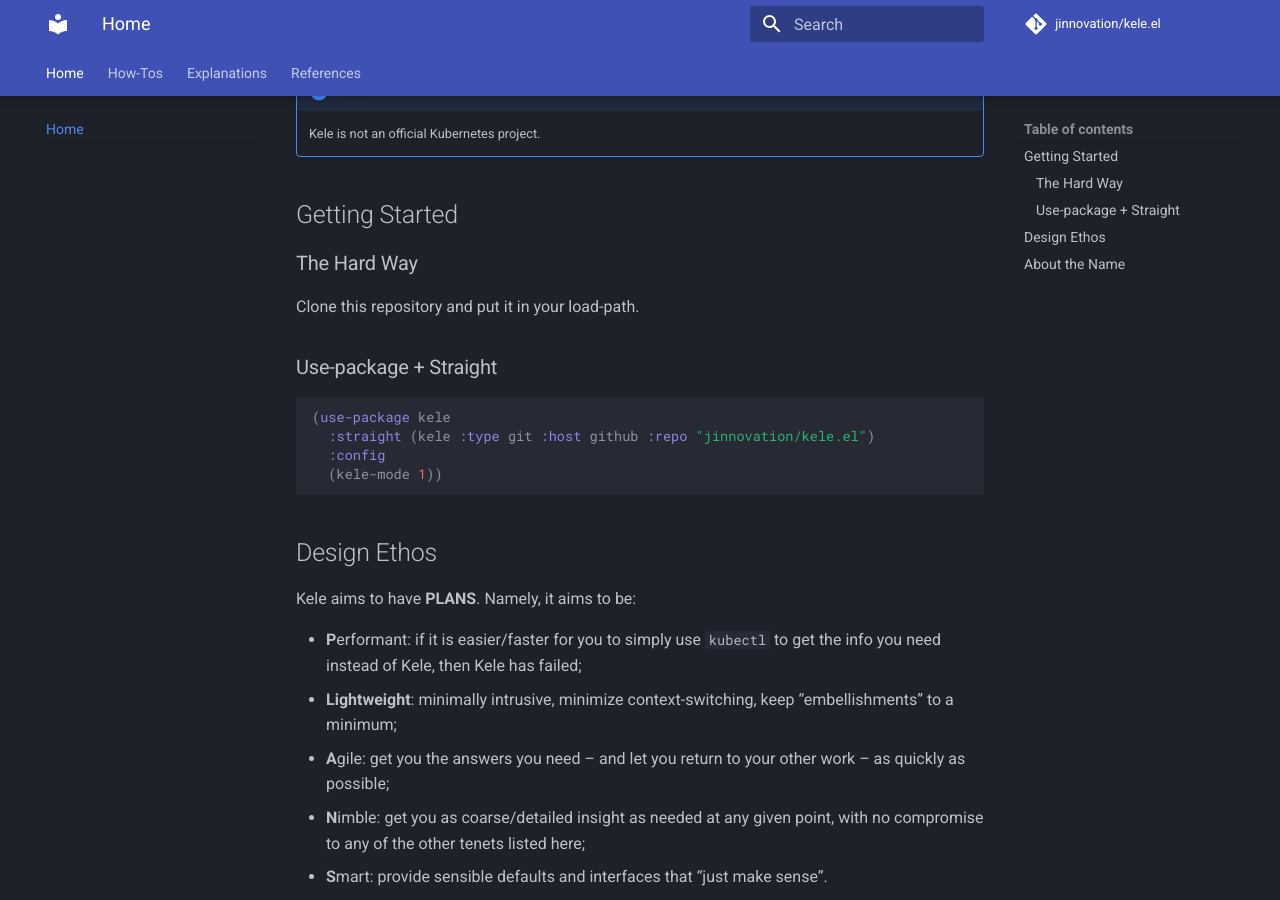
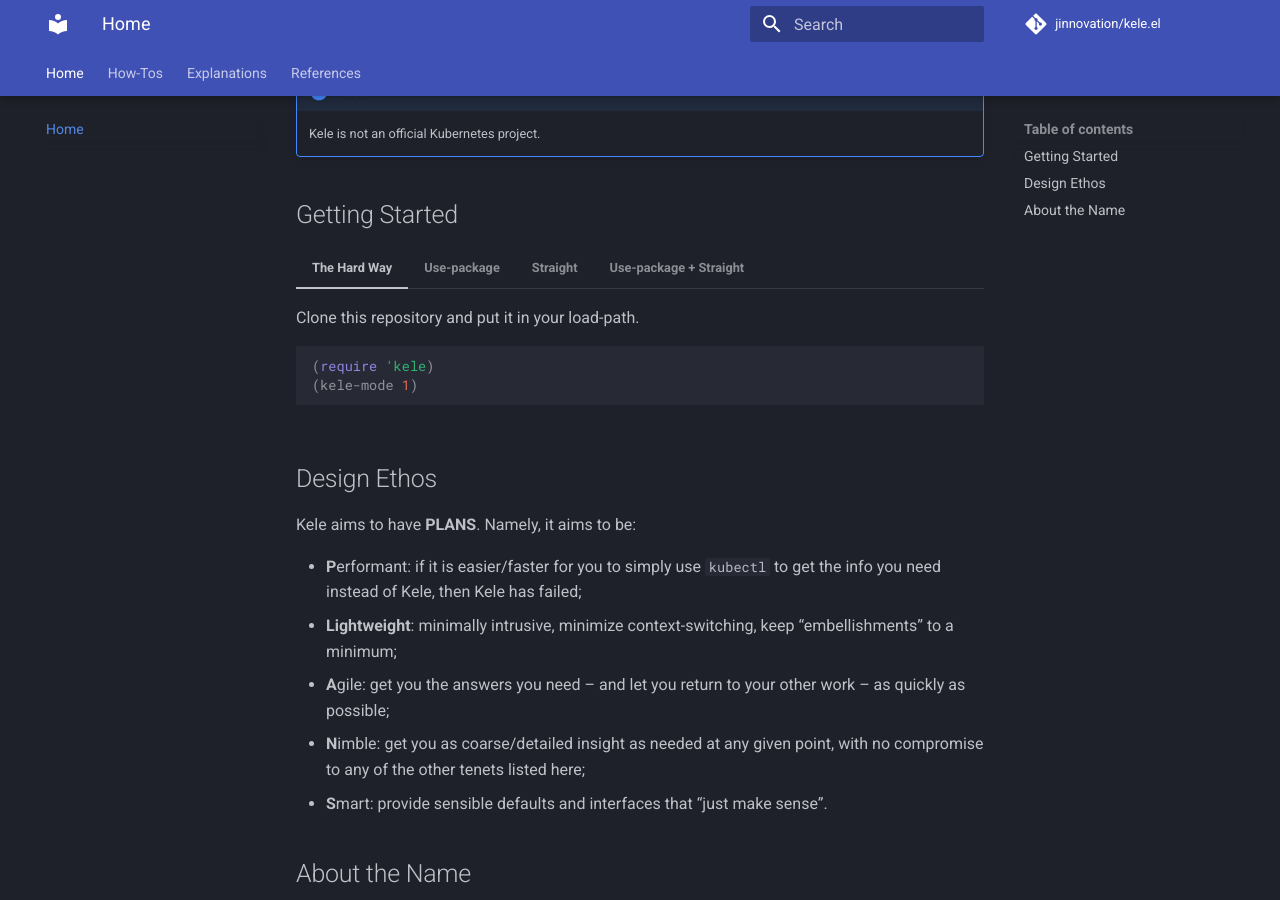
Before and after one commit to jinnovation/kele.el, an MkDocs documentation site: the page built from docs/index.md, in a window 1280 px wide and 900 px high, scrolled down 966 px. Built offline with MkDocs 1.6.1 and Material for MkDocs 9.7.7, drawn with Linux system fonts in a browser that asks for light colours; comment, search, counter and statistics services are not loaded.

Commit message:
docs: expand installation instructions

````diff
--- a/docs/index.md
+++ b/docs/index.md
@@ -23,18 +23,38 @@
 
 ## Getting Started
 
-### The Hard Way
+=== "The Hard Way"
 
-Clone this repository and put it in your load-path.
+    Clone this repository and put it in your load-path.
 
-### Use-package + Straight
+    ```emacs-lisp
+    (require 'kele)
+    (kele-mode 1)
+    ```
 
-```emacs-lisp
-(use-package kele
-  :straight (kele :type git :host github :repo "jinnovation/kele.el")
-  :config
-  (kele-mode 1))
-```
+=== "Use-package"
+
+    ```emacs-lisp
+    (use-package kele
+      :config
+      (kele-mode 1))
+    ```
+
+=== "Straight"
+
+    ```emacs-lisp
+    (straight-use-package kele)
+    (kele-mode 1)
+    ```
+
+=== "Use-package + Straight"
+
+    ```emacs-lisp
+    (use-package kele
+      :straight t
+      :config
+      (kele-mode 1))
+    ```
 
 ## Design Ethos
 
````
